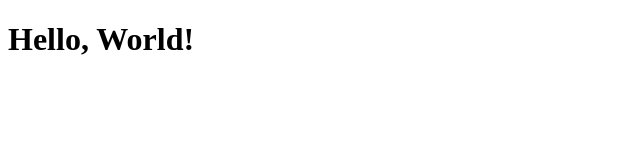
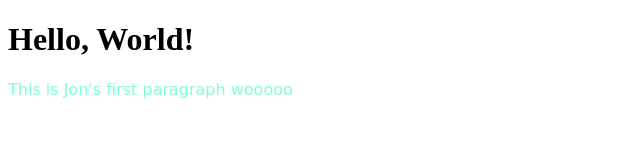
Before and after one commit to JonBlack11/first, a plain HTML site: page index.html in a window 1280 px wide. Shown: the whole page, without its empty margins (0-640 px from the left). Drawn offline with Linux system fonts and the light colour scheme.

Commit message:
second commit

```diff
--- a/index.html
+++ b/index.html
@@ -6,5 +6,6 @@
 </head>
 <body>
     <h1>Hello, World!</h1>
+    <p style="color:aquamarine; font-family:cursive;" >This is Jon's first paragraph wooooo</p>
 </body>
 </html>
```
